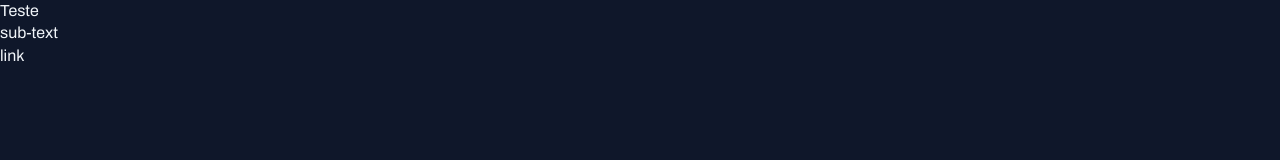
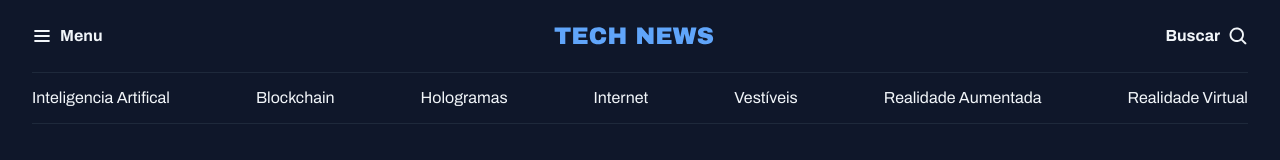
Before and after one commit to HigorDuarte/projeto-portal-noticias, a plain HTML site: page index.html in a window 1280 px wide. Drawn offline with Linux system fonts and the light colour scheme.

Commit message:
criando o header da aplicação

```diff
--- a/index.html
+++ b/index.html
@@ -12,8 +12,31 @@
   <link href="https://fonts.googleapis.com/css2?family=Archivo:ital,wght@0,100..900;1,100..900&family=Poppins:wght@400;700&display=swap" rel="stylesheet">
 </head>
 <body>
-  <h1>Teste</h1>
-  <h2>sub-text</h2>
-  <a href="#">link</a>
+  <header class="container">
+    <nav id="primary" class="grid grid-flow-col">
+      <div>
+        <img src="assets/icons/List.svg" alt="ícone de menu">
+        <strong>Menu</strong>
+      </div>
+
+      <div>
+        <img src="assets/Logo.svg" alt="TechNews logo">
+      </div>
+
+      <div>
+        <strong>Buscar</strong>
+        <img src="assets/icons/MagnifyingGlass.svg" alt="ícone de lupa para pesquisa">
+      </div>
+    </nav>
+    <nav id="secondary" class="grid grid-flow-col">
+      <a href="#">Inteligencia Artifical</a>
+      <a href="#">Blockchain</a>
+      <a href="#">Hologramas</a>
+      <a href="#">Internet</a>
+      <a href="#">Vestíveis</a>
+      <a href="#">Realidade Aumentada</a>
+      <a href="#">Realidade Virtual</a>
+    </nav>
+  </header>
 </body>
 </html>
--- a/style/global.css
+++ b/style/global.css
@@ -27,6 +27,18 @@ body {
   background-color: var(--bg-color);
 }
 
+.container {
+  padding-inline: 32px;
+  margin-inline: auto;
+  max-width: 1280px;
+}
+
+div {
+  display: flex;
+  align-items: center;
+  gap: 8px;
+}
+
 a{
   text-decoration: none;
   color: inherit;
@@ -39,3 +51,30 @@ a:hover {
 h1,h2,h3 {
   font: inherit;
 }
+
+.grid {
+  display: grid;
+}
+
+.grid-flow-col {
+  grid-auto-flow: column;
+}
+
+#primary {
+  padding-block: 20px;
+
+  div:nth-child(2){
+    margin-inline: auto;
+  }
+
+  div:nth-child(3){
+    justify-self: end;
+  }
+}
+
+  #secondary {
+    padding-block: 14px;
+    border:  solid 1px var(--stroke-color);
+    border-inline: none;
+    justify-content: space-between;
+  }
```
